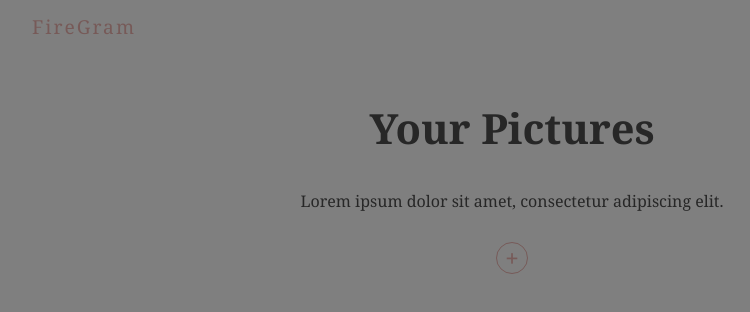
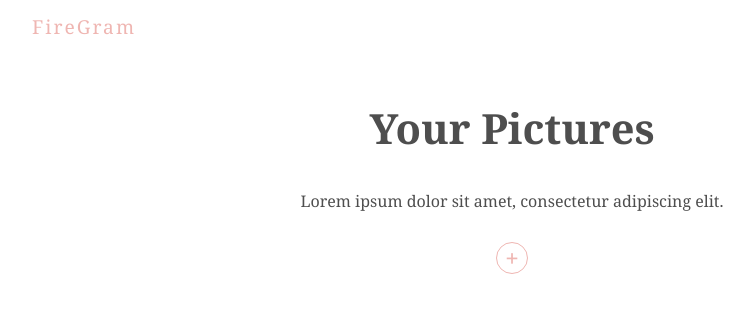
Before and after one commit to mariache/Firegram, a React (Create React App) app: page / in a window 1280 px wide. Shown: the top 312 px of the page, without its empty margins (128-878 px from the left). Built offline with nearby package versions, Linux system fonts and the light colour scheme; no server answers; the database is empty.

Commit message:
- close modal onClick outside of modal

```diff
--- a/src/App.js
+++ b/src/App.js
@@ -12,7 +12,9 @@ function App() {
       <Title />
       <UploadForm />
       <ImageGrid setSelectedImg={setSelectedImg} />
-      <Modal selectedImg={selectedImg} />
+      {selectedImg && (
+        <Modal selectedImg={selectedImg} setSelectedImg={setSelectedImg} />
+      )}
     </div>
   );
 }
--- a/src/components/Modal.js
+++ b/src/components/Modal.js
@@ -1,8 +1,14 @@
 import React from "react";
 
-const Modal = ({ selectedImg }) => {
+const Modal = ({ selectedImg, setSelectedImg }) => {
+  const handleClick = (e) => {
+    if (e.target.classList.contains("backdrop")) {
+      setSelectedImg(null);
+    }
+  };
+
   return (
-    <div className="backdrop">
+    <div className="backdrop" onClick={handleClick}>
       <mg src={selectedImg} alt="enlarged pic" />
     </div>
   );
```
